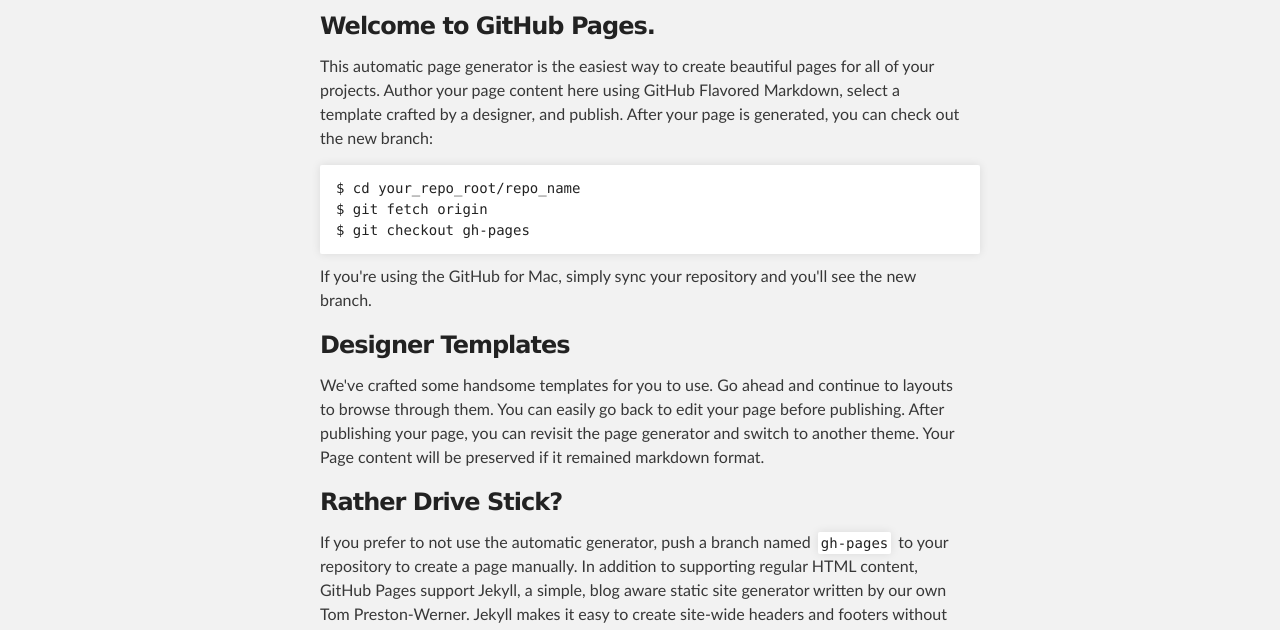
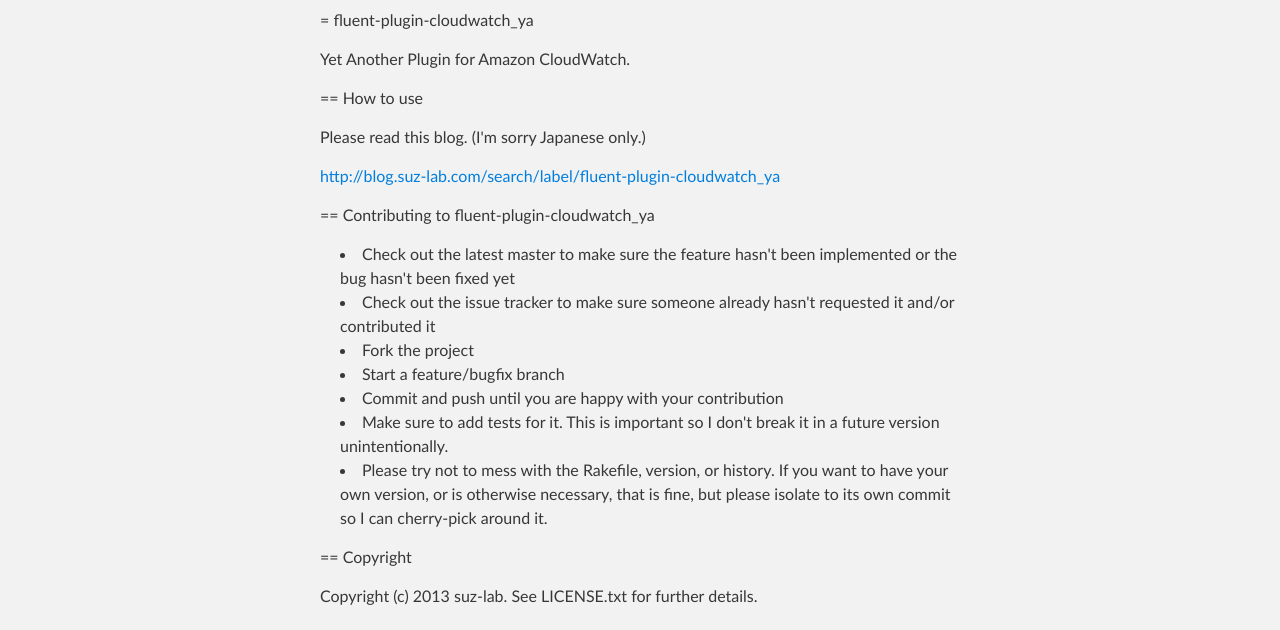
Before and after one commit to suz-lab/fluent-plugin-cloudwatch_ya, a plain HTML site: page index.html in a window 1280 px wide. Shown: the part 315-945 px from the top of the page. Drawn offline with Linux system fonts and the light colour scheme.

```diff
--- a/index.html
+++ b/index.html
@@ -31,32 +31,30 @@
     <!-- MAIN CONTENT -->
     <div id="main_content_wrap" class="outer">
       <section id="main_content" class="inner">
-        <h3>Welcome to GitHub Pages.</h3>
+        <p>= fluent-plugin-cloudwatch_ya</p>
 
-<p>This automatic page generator is the easiest way to create beautiful pages for all of your projects. Author your page content here using GitHub Flavored Markdown, select a template crafted by a designer, and publish. After your page is generated, you can check out the new branch:</p>
+<p>Yet Another Plugin for Amazon CloudWatch.</p>
 
-<pre><code>$ cd your_repo_root/repo_name
-$ git fetch origin
-$ git checkout gh-pages
-</code></pre>
+<p>== How to use</p>
 
-<p>If you're using the GitHub for Mac, simply sync your repository and you'll see the new branch.</p>
+<p>Please read this blog. (I'm sorry Japanese only.)</p>
 
-<h3>Designer Templates</h3>
+<p><a href="http://blog.suz-lab.com/search/label/fluent-plugin-cloudwatch_ya">http://blog.suz-lab.com/search/label/fluent-plugin-cloudwatch_ya</a></p>
 
-<p>We've crafted some handsome templates for you to use. Go ahead and continue to layouts to browse through them. You can easily go back to edit your page before publishing. After publishing your page, you can revisit the page generator and switch to another theme. Your Page content will be preserved if it remained markdown format.</p>
+<p>== Contributing to fluent-plugin-cloudwatch_ya</p>
 
-<h3>Rather Drive Stick?</h3>
+<ul>
+<li>Check out the latest master to make sure the feature hasn't been implemented or the bug hasn't been fixed yet</li>
+<li>Check out the issue tracker to make sure someone already hasn't requested it and/or contributed it</li>
+<li>Fork the project</li>
+<li>Start a feature/bugfix branch</li>
+<li>Commit and push until you are happy with your contribution</li>
+<li>Make sure to add tests for it. This is important so I don't break it in a future version unintentionally.</li>
+<li>Please try not to mess with the Rakefile, version, or history. If you want to have your own version, or is otherwise necessary, that is fine, but please isolate to its own commit so I can cherry-pick around it.</li>
+</ul><p>== Copyright</p>
 
-<p>If you prefer to not use the automatic generator, push a branch named <code>gh-pages</code> to your repository to create a page manually. In addition to supporting regular HTML content, GitHub Pages support Jekyll, a simple, blog aware static site generator written by our own Tom Preston-Werner. Jekyll makes it easy to create site-wide headers and footers without having to copy them across every page. It also offers intelligent blog support and other advanced templating features.</p>
-
-<h3>Authors and Contributors</h3>
-
-<p>You can <a href="https://github.com/blog/821" class="user-mention">@mention</a> a GitHub username to generate a link to their profile. The resulting <code>&lt;a&gt;</code> element will link to the contributor's GitHub Profile. For example: In 2007, Chris Wanstrath (<a href="https://github.com/defunkt" class="user-mention">@defunkt</a>), PJ Hyett (<a href="https://github.com/pjhyett" class="user-mention">@pjhyett</a>), and Tom Preston-Werner (<a href="https://github.com/mojombo" class="user-mention">@mojombo</a>) founded GitHub.</p>
-
-<h3>Support or Contact</h3>
-
-<p>Having trouble with Pages? Check out the documentation at <a href="http://help.github.com/pages">http://help.github.com/pages</a> or contact <a href="mailto:support@github.com">support@github.com</a> and we’ll help you sort it out.</p>
+<p>Copyright (c) 2013 suz-lab. See LICENSE.txt for
+further details.</p>
       </section>
     </div>
 
```
Also changed, not shown: params.json (+1 -1 lines).
